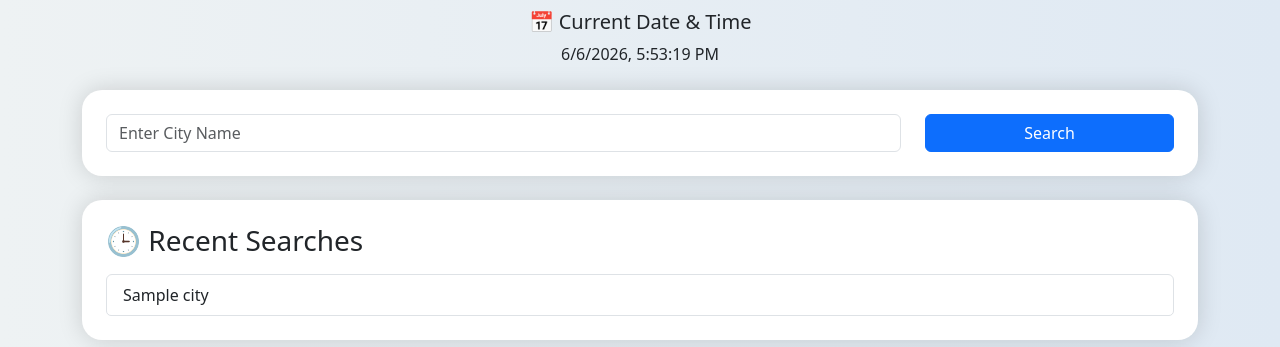
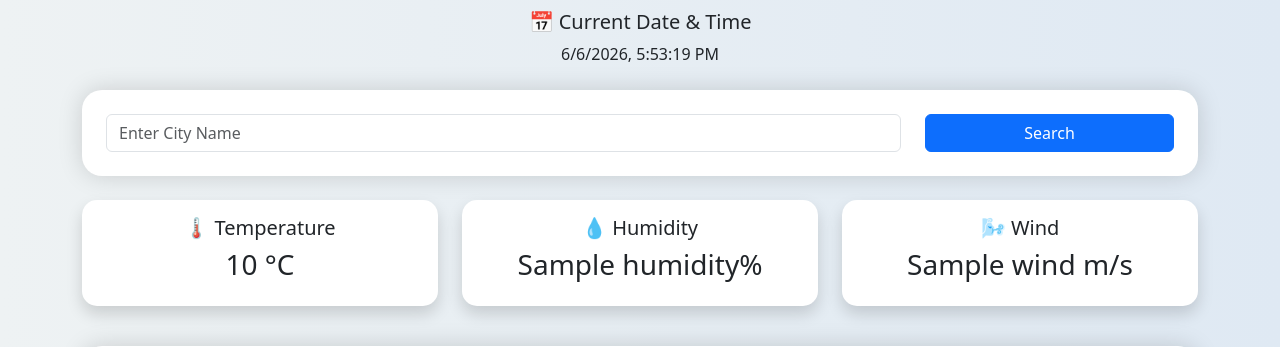
Before and after one commit to shivam1108-06/flask-weather-dashboard, a Flask app: template templates/index.html in a window 1280 px wide. Shown: the part 302-649 px from the top of the page. Run offline with Flask 3, Linux system fonts and the light colour scheme; the template is opened without the code that fills it: most values are stand-ins (such as "Sample title", 1, 10 or a date in 2020).

Commit message:
Added weather statistics cards

```diff
--- a/templates/index.html
+++ b/templates/index.html
@@ -12,6 +12,11 @@
         body{
             background: linear-gradient(to right, #eef2f3, #dfe9f3);
             min-height: 100vh;
+        }
+
+        .card{
+            border:none;
+            border-radius:15px;
         }
 
         .hero{
@@ -117,6 +122,49 @@
             </form>
 
         </div>
+        {% if weather %}
+
+<div class="row mt-4">
+
+    <div class="col-md-4 mb-3">
+
+        <div class="card text-center shadow p-3">
+
+            <h5>🌡 Temperature</h5>
+
+            <h3>{{ weather.temp }} °C</h3>
+
+        </div>
+
+    </div>
+
+    <div class="col-md-4 mb-3">
+
+        <div class="card text-center shadow p-3">
+
+            <h5>💧 Humidity</h5>
+
+            <h3>{{ weather.humidity }}%</h3>
+
+        </div>
+
+    </div>
+
+    <div class="col-md-4 mb-3">
+
+        <div class="card text-center shadow p-3">
+
+            <h5>🌬 Wind</h5>
+
+            <h3>{{ weather.wind }} m/s</h3>
+
+        </div>
+
+    </div>
+
+</div>
+
+{% endif %}
 
         {% if history %}
 
```
